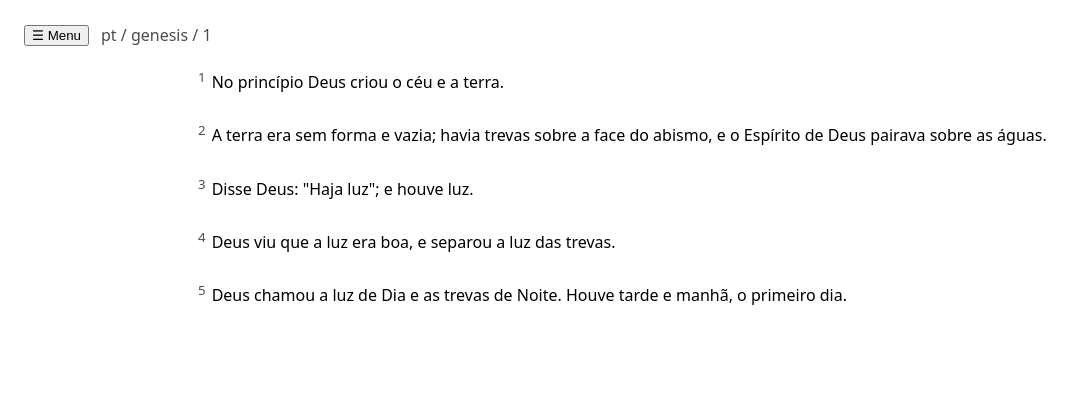
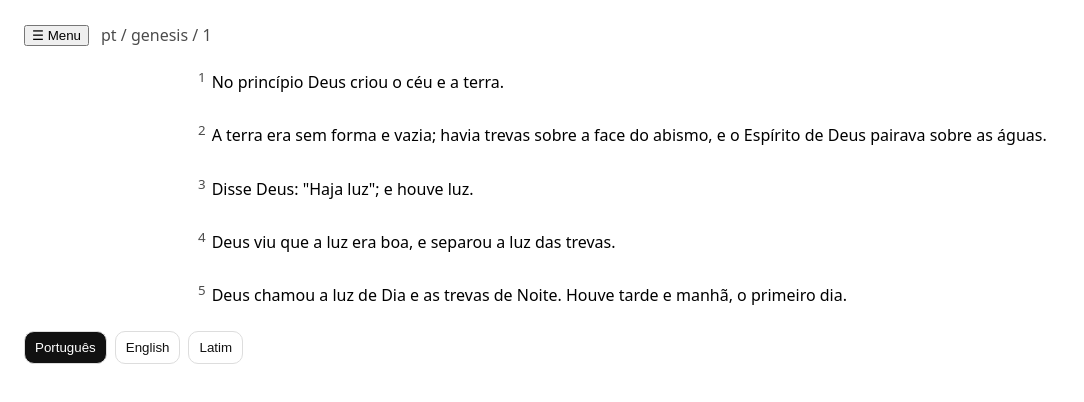
Before and after one commit to joaohb07/bible, a React (Vite) app: page /read/pt/genesis/1 in a window 1280 px wide. Shown: the top 402 px of the page, without its empty margins (0-1084 px from the left). Built offline with nearby package versions, Linux system fonts and the light colour scheme.

Commit message:
feat(settings): implement language switching while preserving location

```diff
--- a/src/features/settings/components/LanguagePicker.tsx
+++ b/src/features/settings/components/LanguagePicker.tsx
@@ -0,0 +1,48 @@
+import { useNavigate } from "react-router-dom";
+import type { TranslationId } from "../../../shared/bible/refs";
+import { TRANSLATIONS } from "../../../shared/bible/translations";
+
+export default function LanguagePicker(props: {
+  translation: TranslationId;
+  bookId: string;
+  chapter: number;
+}) {
+  const nav = useNavigate();
+
+  function setTranslation(next: TranslationId) {
+    nav(`/read/${next}/${props.bookId}/${props.chapter}`);
+  }
+
+  return (
+    <div
+      style={{
+        display: "flex",
+        gap: 8,
+        alignItems: "center",
+        flexWrap: "wrap",
+      }}
+    >
+
+      {TRANSLATIONS.map((t) => {
+        const active = t.id === props.translation;
+        return (
+          <button
+            key={t.id}
+            onClick={() => setTranslation(t.id)}
+            style={{
+              padding: "8px 10px",
+              borderRadius: 10,
+              border: "1px solid #ddd",
+              background: active ? "#111" : "#fff",
+              color: active ? "#fff" : "#111",
+              cursor: "pointer",
+            }}
+            aria-pressed={active}
+          >
+            {t.label}
+          </button>
+        );
+      })}
+    </div>
+  );
+}
--- a/src/pages/ReaderPage/ReaderPage.tsx
+++ b/src/pages/ReaderPage/ReaderPage.tsx
@@ -2,6 +2,7 @@ import { useParams } from "react-router-dom";
 import { useState } from "react";
 import BookStage from "../../features/reader/components/BookStage";
 import DrawerNav from "../../features/nav/components/DrawerNav";
+import LanguagePicker from "../../features/settings/components/LanguagePicker";
 import type { TranslationId } from "../../shared/bible/refs";
 
 export default function ReaderPage() {
@@ -24,6 +25,10 @@ export default function ReaderPage() {
       <div style={{ marginTop: 16 }}>
         <BookStage translation={t} book={b} chapter={c} />
       </div>
+      <div style={{ marginTop: 18 }}>
+        <LanguagePicker translation={t} bookId={b} chapter={c} />
+      </div>
+
 
       <DrawerNav
         open={open}
```
